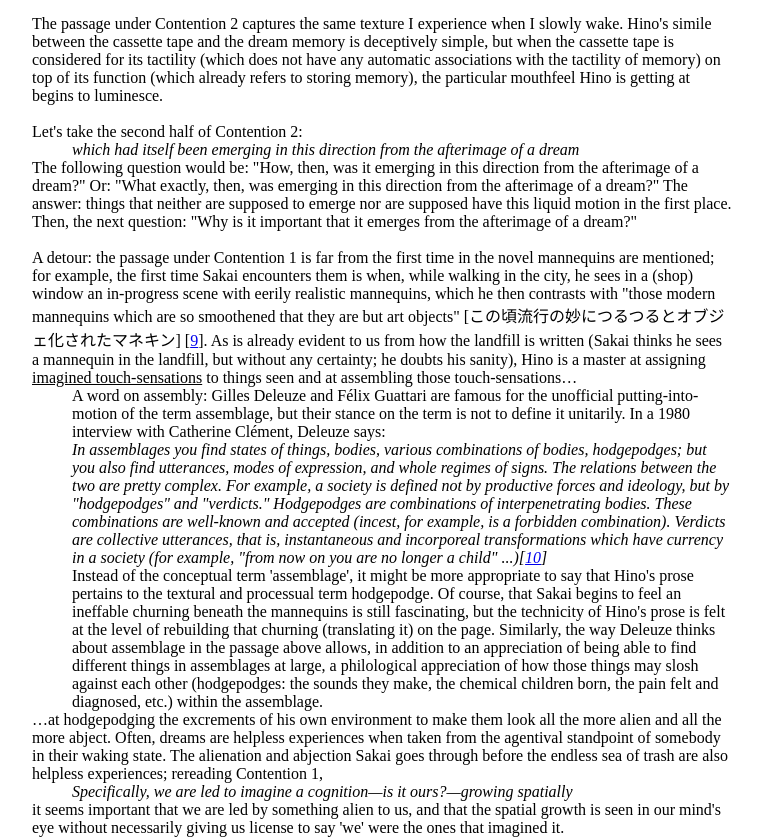
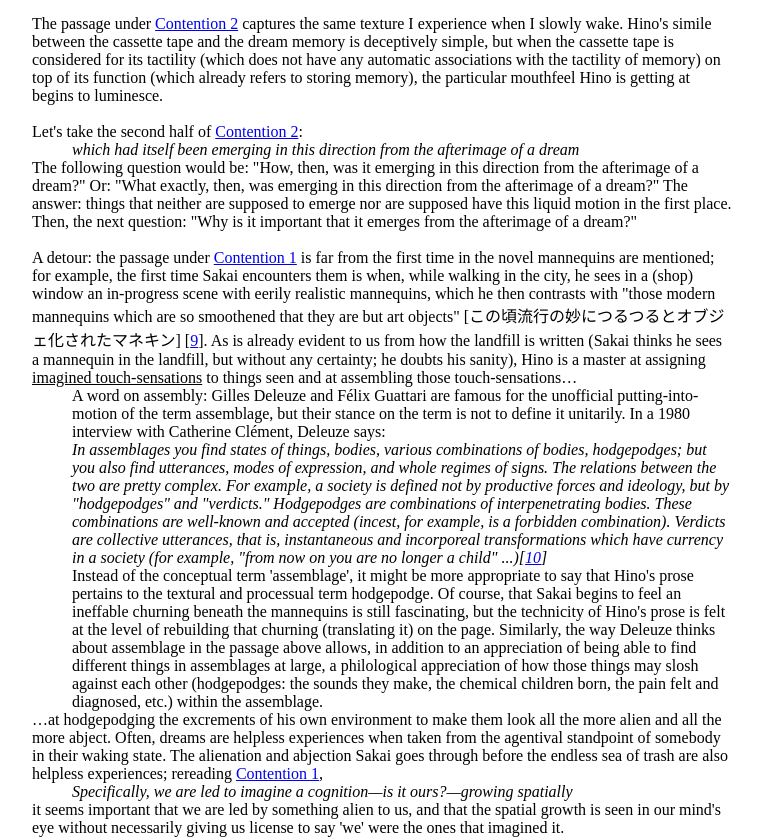
Before and after one commit to pelagicmoon/pelagicmoon-writings, a plain HTML site: page dream-work-and-isle-of-dreams.html in a window 1280 px wide. Shown: the part 3131-3971 px from the top of the page, without its empty margins (258-1020 px from the left). Drawn offline with Linux system fonts and the light colour scheme.

Commit message:
added backlinks to "contention" dream work

```diff
--- a/dream-work-and-isle-of-dreams.html
+++ b/dream-work-and-isle-of-dreams.html
@@ -76,13 +76,13 @@
 
     </p> <br>
 
-    <p>
+    <p id="Contention1">
         Contention 1: Specifically, we are led to imagine a cognition—is it ours?—growing spatially.
     </p>
     <p> <dd> マネキンというのは人間になろうとしてなりきれなかった物質のふしぎな幻像なのか、それとも形だけを残して人間でなくなりかけている奇妙な半生物なのだろうか。</dd> </p>
     <p> <dd> [Could a mannequin be the phantom of matter which wanted to be a human but didn't quite make it, or could it be a half-organism which hangs onto only its shape having almost lost its entire humanness…] [<a href="#footnote5">5</a>]</dd></p> <br>
 
-    <p> Contention 2: The cognition grows from space and is met halfway by its complement, which had itself been emerging in this direction from the afterimage of a dream. </p>
+    <p id="Contention2"> Contention 2: The cognition grows from space and is met halfway by its complement, which had itself been emerging in this direction from the afterimage of a dream. </p>
     <p> <dd>夢をみることが多くなったのも新しいことだ。これは年齢のせいで夜明け方にふっと目が覚めることが多くなったためもあるが、そういうときベッドを出て居間のソファーに坐っていると、窓ガラス越しに見える下の道路で街灯が二度三度瞬いてから次々にふっと消えてゆく。もう夜ではないがまだ朝でもない微妙な間の薄明の中で、たったいまみた夢の幾つもの場景がビデオカセットをゆっくり巻き戻すように現れてくる。</dd></p>
     <p> <dd>[It's a new thing for him, seeing this many dreams. He has, it must be admitted, been waking more frequently at dawn due to his age, but also, after he climbs out of bed and sinks into the living room sofa, he sees the streetlights on the road below his window flicker two, three times, then go back to dark. In this dimness which wouldn't be called night anymore but still isn't morning, the dreams' places and scenes, as if gradually rewinding a cassette tape, begin to emerge.] [<a href="#footnote6">6</a>] </dd></p> <br>
 
@@ -102,10 +102,10 @@
     </p> <br>
 
     <p>
-        The passage under Contention 2 captures the same texture I experience when I slowly wake. Hino's simile between the cassette tape and the dream memory is deceptively simple, but when the cassette tape is considered for its tactility (which does not have any automatic associations with the tactility of memory) on top of its function (which already refers to storing memory), the particular mouthfeel Hino is getting at begins to luminesce.
+        The passage under <a href="#Contention2">Contention 2</a> captures the same texture I experience when I slowly wake. Hino's simile between the cassette tape and the dream memory is deceptively simple, but when the cassette tape is considered for its tactility (which does not have any automatic associations with the tactility of memory) on top of its function (which already refers to storing memory), the particular mouthfeel Hino is getting at begins to luminesce.
     </p> <br>
     <p>
-        Let's take the second half of Contention 2:
+        Let's take the second half of <a href="#Contention2">Contention 2</a>:
     </p>
     <p> <dd> <i> which had itself been emerging in this direction from the afterimage of a dream </i> </dd></p>
 
@@ -113,7 +113,7 @@
         The following question would be: "How, then, was it emerging in this direction from the afterimage of a dream?" Or: "What exactly, then, was emerging in this direction from the afterimage of a dream?" The answer: things that neither are supposed to emerge nor are supposed have this liquid motion in the first place. Then, the next question: "Why is it important that it emerges from the afterimage of a dream?"
     </p> <br>
     <p>
-        A detour: the passage under Contention 1 is far from the first time in the novel mannequins are mentioned; for example, the first time Sakai encounters them is when, while walking in the city, he sees in a (shop) window an in-progress scene with eerily realistic mannequins, which he then contrasts with "those modern mannequins which are so smoothened that they are but art objects" [この頃流行の妙につるつるとオブジェ化されたマネキン] [<a href="#footnote9">9</a>]. As is already evident to us from how the landfill is written (Sakai thinks he sees a mannequin in the landfill, but without any certainty; he doubts his sanity), Hino is a master at assigning <u>imagined touch-sensations</u> to things seen and at assembling those touch-sensations…
+        A detour: the passage under <a href="#Contention1">Contention 1</a> is far from the first time in the novel mannequins are mentioned; for example, the first time Sakai encounters them is when, while walking in the city, he sees in a (shop) window an in-progress scene with eerily realistic mannequins, which he then contrasts with "those modern mannequins which are so smoothened that they are but art objects" [この頃流行の妙につるつるとオブジェ化されたマネキン] [<a href="#footnote9">9</a>]. As is already evident to us from how the landfill is written (Sakai thinks he sees a mannequin in the landfill, but without any certainty; he doubts his sanity), Hino is a master at assigning <u>imagined touch-sensations</u> to things seen and at assembling those touch-sensations…
     </p>
     <p>
         <dd>
@@ -127,7 +127,7 @@
     </p>
 
     <p>
-        …at hodgepodging the excrements of his own environment to make them look all the more alien and all the more abject. Often, dreams are helpless experiences when taken from the agentival standpoint of somebody in their waking state. The alienation and abjection Sakai goes through before the endless sea of trash are also helpless experiences; rereading Contention 1,
+        …at hodgepodging the excrements of his own environment to make them look all the more alien and all the more abject. Often, dreams are helpless experiences when taken from the agentival standpoint of somebody in their waking state. The alienation and abjection Sakai goes through before the endless sea of trash are also helpless experiences; rereading <a href="#Contention1">Contention 1</a>,
     </p>
     <p>
         <dd> <i> Specifically, we are led to imagine a cognition—is it ours?—growing spatially </i></dd>
```
